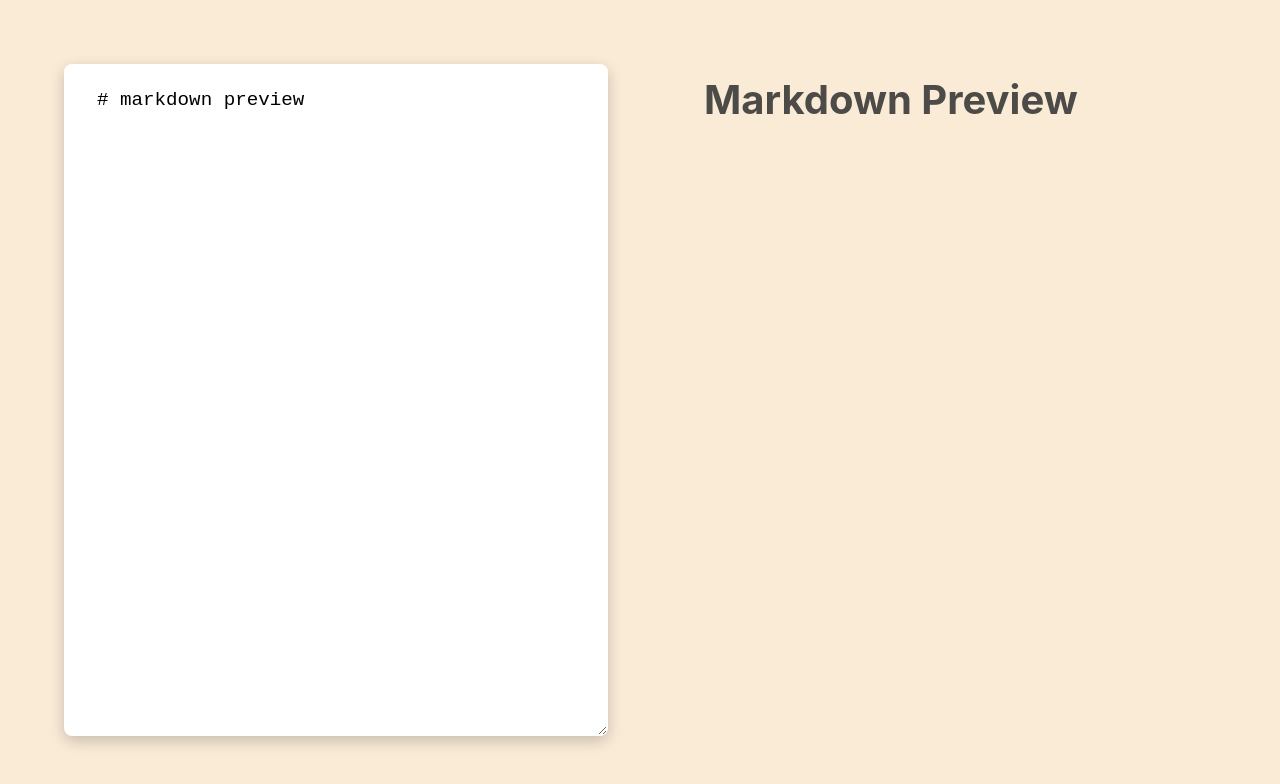
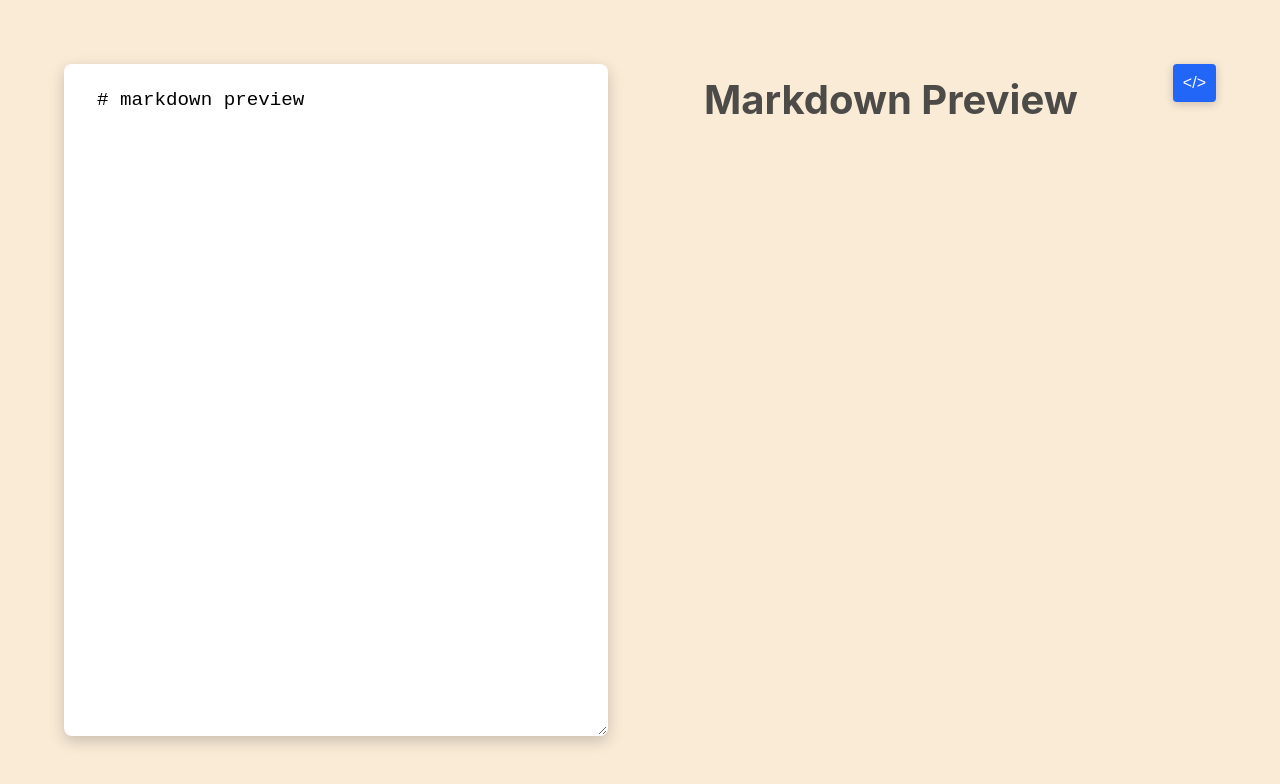
Before and after one commit to rithgan/web-markdown, a React (Create React App) app: page / in a window 1280 px wide. Shown: the top 784 px of the page. Built offline with nearby package versions, Linux system fonts and the light colour scheme.

Commit message:
toogle html and text

```diff
--- a/src/components/Result/Result.js
+++ b/src/components/Result/Result.js
@@ -1,18 +1,36 @@
-import React from "react";
+import React, { useState } from "react";
 import marked from "marked";
 import DOMpurify from "dompurify";
+import ShowHtml from "../ShowHtml";
 import styles from "./Result.module.css";
 
 const Result = (props) => {
   const input = props.children;
+  const html = DOMpurify.sanitize(marked(input));
+  const [visibility, setVisibility] = useState(false);
+  const handleVisibility = () => {
+    setVisibility(!visibility);
+  };
 
   return (
     <>
-      <article
-        className={styles.result}
-        dangerouslySetInnerHTML={{ __html: DOMpurify.sanitize(marked(input)) }}
-      ></article>
+      <div>
+        <button onClick={handleVisibility}>
+          {!visibility ? "</>" : "text"}
+        </button>
+        {!visibility ? (
+          <article
+            className={styles.result}
+            dangerouslySetInnerHTML={{
+              __html: html,
+            }}
+          ></article>
+        ) : null}
+
+        {visibility ? <ShowHtml input={html} /> : null}
+      </div>
     </>
   );
 };
+
 export default Result;
--- a/src/components/Result/Result.module.css
+++ b/src/components/Result/Result.module.css
@@ -24,7 +24,7 @@ h6 {
 }
 
 code {
-  font-size: 1.3rem;
+  font-size: 1.2rem;
   background-color: rgba(199, 198, 198, 0.164);
   text-transform: none;
 }
@@ -38,3 +38,17 @@ ol {
 p {
   font-size: 1.4rem;
 }
+
+button {
+  float: right;
+  text-align: center;
+  text-transform: uppercase;
+  padding: 10px;
+  border: none;
+  border-radius: 0.25rem;
+  background-color: rgb(34, 102, 247);
+  color: white;
+  font-size: 1rem;
+  cursor: pointer;
+  box-shadow: 0px 2px 10px rgba(0, 0, 0, 0.2);
+}
--- /dev/null
+++ b/src/components/ShowHtml.js
@@ -0,0 +1,13 @@
+const styles = {
+  padding: "1rem 2rem",
+  color: "rgba(41, 41, 41, 0.829)",
+  fontSize: "1.2rem",
+};
+const ShowHtml = (props) => {
+  return (
+    <>
+      <article style={styles}>{props.input}</article>
+    </>
+  );
+};
+export default ShowHtml;
```
